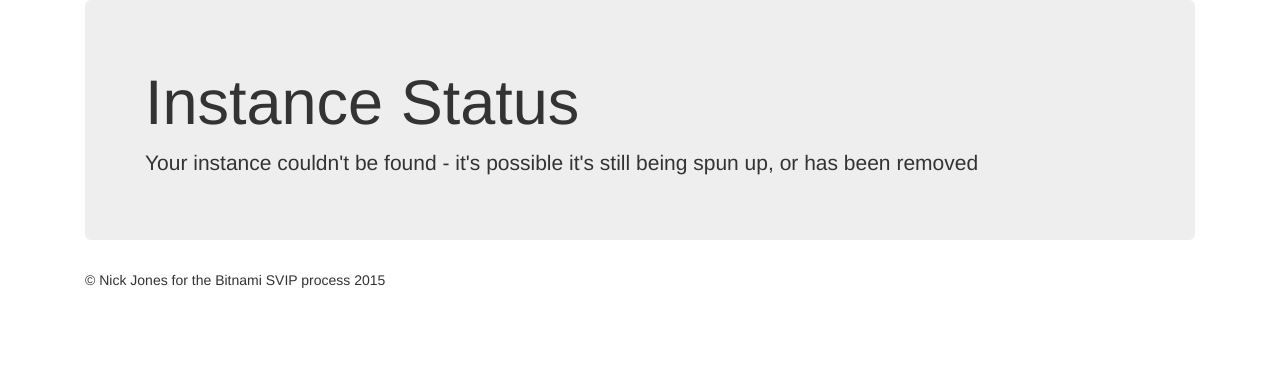
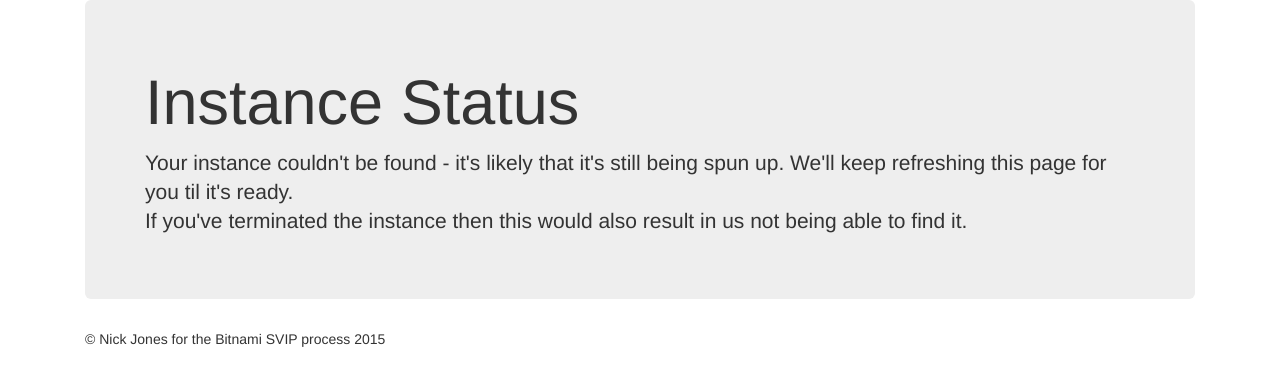
Before and after one commit to NJonesUK/bitmanager, a Flask app: template templates/status.html in a window 1280 px wide. Shown: the part 56-442 px from the top of the page. Run offline with Flask 2, Linux system fonts and the light colour scheme; the template is opened without the code that fills it, so the values that code supplies are empty; some libraries are stand-ins or nearby versions.

Commit message:
Ready as it's going to get, time for sleep

```diff
--- a/server.py
+++ b/server.py
@@ -4,37 +4,52 @@ from flask import request, redirect
 
 import boto.ec2
 
-
-
 app = Flask(__name__)
 
+# Default homepage - requests credentials to perform the instance creation with
 @app.route('/')
 def hello_world():
     return render_template("create_form.html")
 
-@app.route('/create_instance')
+# Creates a Bitnami Wordpress instance
+@app.route('/create_instance',  methods=['GET', 'POST'])
 def create_instance():
-    conn = boto.ec2.connect_to_region("us-west-2", aws_access_key_id=request.args.get('access'), aws_secret_access_key=request.args.get('secret'))
-    reservation = conn.run_instances('ami-815475b1',  instance_type='t1.micro')
-    url_redirect = "/instance_status?access=" + request.args.get('access') + "&secret=" + request.args.get('secret') + "&id=" + reservation.instances[0].id
-    return redirect(url_redirect, code=302)
+    try:
+        conn = boto.ec2.connect_to_region("us-west-2", aws_access_key_id=request.args.get('access'), aws_secret_access_key=request.args.get('secret'))
+        reservation = conn.run_instances('ami-815475b1',  instance_type='t1.micro')
+        url_redirect = "/instance_status?access=" + request.args.get('access') + "&secret=" + request.args.get('secret') + "&id=" + reservation.instances[0].id
+        return redirect(url_redirect, code=302)
+    except Exception, e:
+        return "Something went wrong, check your supplied AWS credentials"
 
+
+# Terminates the supplied instance ID
 @app.route('/terminate_instance')
-def create_instance():
-    conn = boto.ec2.connect_to_region("us-west-2", aws_access_key_id=request.args.get('access'), aws_secret_access_key=request.args.get('secret'))
-    conn.terminate_instances(instance_ids=[request.args.get('id')])
-    return render_template("status.html", status=status_code, link=link)
+def terminate_instance():
+    try:
+        conn = boto.ec2.connect_to_region("us-west-2", aws_access_key_id=request.args.get('access'), aws_secret_access_key=request.args.get('secret'))
+        conn.terminate_instances(instance_ids=[request.args.get('id')])
+        return render_template("terminated.html")
+    except Exception, e:
+        return "Something went wrong, check your supplied AWS credentials"
 
+
+# Get instance status - still buggy, for some reason the only status returned is "running", pending, terminated and the like do not correctly show.
 @app.route('/instance_status')
 def instance_status():
-    conn = boto.ec2.connect_to_region("us-west-2", aws_access_key_id=request.args.get('access'), aws_secret_access_key=request.args.get('secret'))
+    try:
+        conn = boto.ec2.connect_to_region("us-west-2", aws_access_key_id=request.args.get('access'), aws_secret_access_key=request.args.get('secret'))
+        reservations = conn.get_all_reservations(instance_ids=[request.args.get('id')])
+    except Exception, e:
+        return "Something went wrong, check your supplied AWS credentials"
+
     status = conn.get_all_instance_status(instance_ids=[request.args.get('id')])
     try:
         status_code = status[0].state_code
     except:
         status_code = -1
     link = conn.get_all_instances(instance_ids=[request.args.get('id')])[0].instances[0].public_dns_name
-    terminate_link =  "/terminate_instance?access=" + request.args.get('access') + "&secret=" + request.args.get('secret') + "&id=" + reservation.instances[0].id
+    terminate_link =  "/terminate_instance?access=" + request.args.get('access') + "&secret=" + request.args.get('secret') + "&id=" + conn.get_all_instances(instance_ids=[request.args.get('id')])[0].instances[0].id
     return render_template("status.html", status=status_code, link=link, terminate_link=terminate_link)
 
 
--- a/templates/create_form.html
+++ b/templates/create_form.html
@@ -4,17 +4,17 @@
       <div class="jumbotron">
         <h1>Welcome to Bitmanager!</h1>
         <p class="lead">We'll just go spin you up a Bitnami Wordpress instance on the Amazon cloud - just enter the necessary details below and we can get started!</p>
-        <form class="form-horizontal" action="/create_instance" method="get">
+        <form class="form-horizontal" action="/create_instance" method="GET">
           <div class="form-group">
 		    <label for="inputAccess" class="col-sm-2 control-label">Access Key</label>
 		    <div class="col-sm-10">
-		      <input type="text" class="form-control" id="inputAccess" placeholder="Access Key">
+		      <input type="text" name="access" class="form-control" id="inputAccess" placeholder="Access Key">
 		    </div>
 		  </div>
 		  <div class="form-group">
 		    <label for="inputSecret" class="col-sm-2 control-label">Secret Access Key</label>
 		    <div class="col-sm-10">
-		      <input type="text" class="form-control" id="inputSecret" placeholder="Secret Access Key">
+		      <input type="text" name="secret" class="form-control" id="inputSecret" placeholder="Secret Access Key">
 		    </div>
 		  </div>
 		  <div class="form-group">
--- a/templates/status.html
+++ b/templates/status.html
@@ -1,5 +1,8 @@
 {% extends "base.html" %}
 {% block header %}
+{% if status != 16 %}
+<meta http-equiv="refresh" content="2" />
+{% endif %}
 {% endblock %}
 {% block title %}Status - Bitmanager{% endblock %}
 {% block content %}
@@ -20,7 +23,8 @@
         	{% elif status == 80 %}
         		Your instance is stopped
         	{% else%}
-        		Your instance couldn't be found - it's possible it's still being spun up, or has been removed
+        		Your instance couldn't be found - it's likely that it's still being spun up. We'll keep refreshing this page for you til it's ready.
+        		<br />If you've terminated the instance then this would also result in us not being able to find it.
         	{% endif %}
         </p>
       </div>
```
